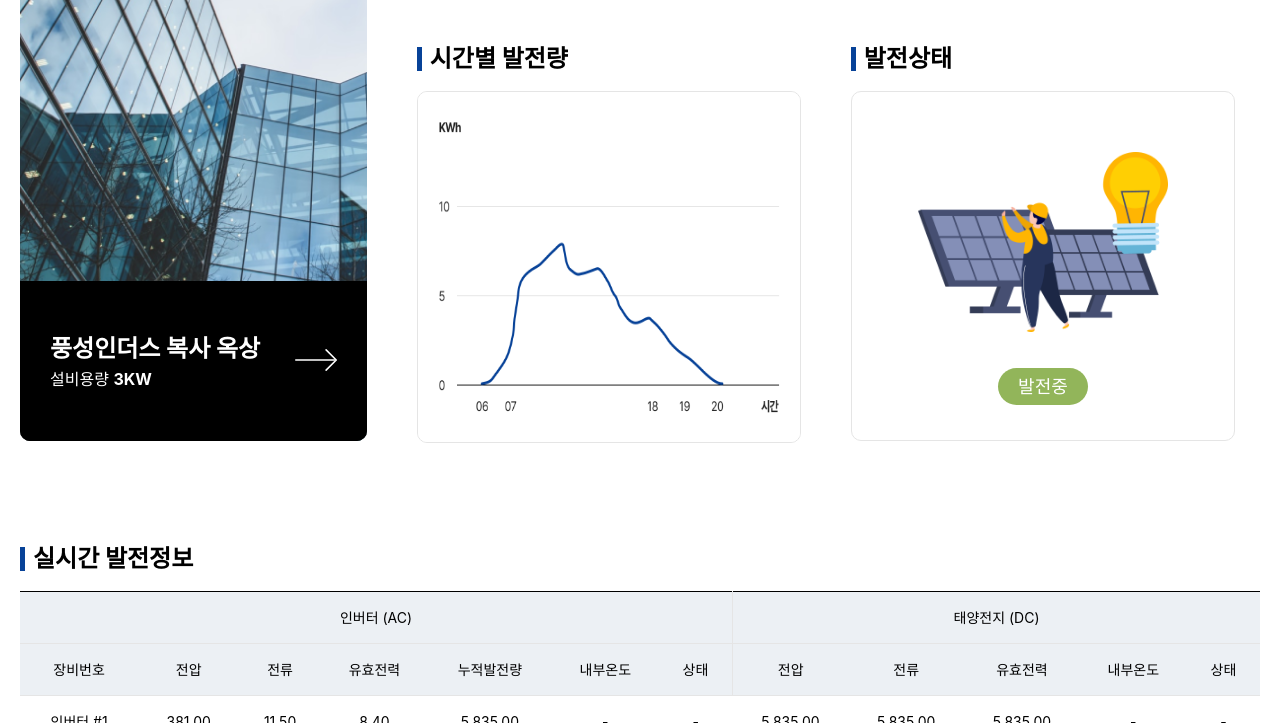
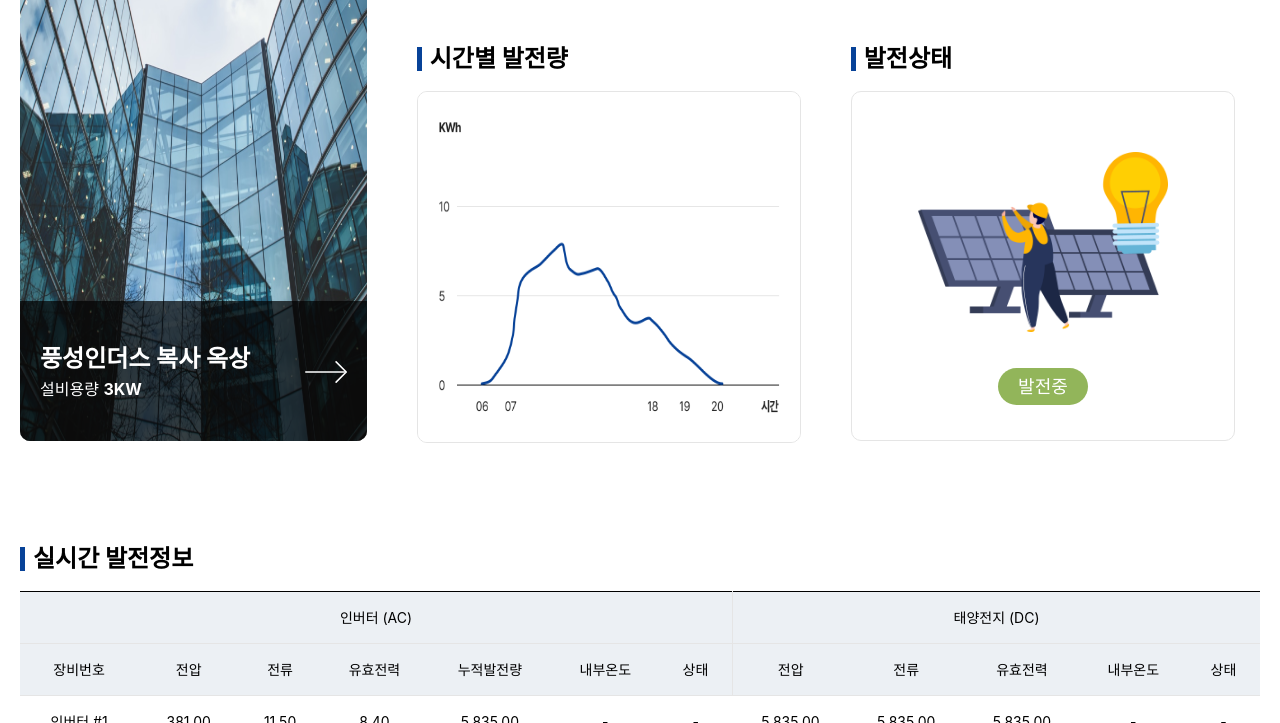
Before and after one commit to gudals/psindus, a plain HTML site: page index.html in a window 1280 px wide. Shown: the part 577-1300 px from the top of the page. Drawn offline with Linux system fonts and the light colour scheme; a web font is replaced by a local one.

Commit message:
dashboard2

```diff
--- a/css/contents.css
+++ b/css/contents.css
@@ -9,31 +9,38 @@
   border-radius: 10px;
   height: 800px;
   overflow: hidden;
-  background-image: url('../images/building1.png');
   position: relative;
-  background-repeat: no-repeat;
-  background-size: cover;
 }
 
-.onsite-info .contents .dim {
+.onsite-info .contents .dim-bg {
   background-color: black;
-  padding: 50px 30px;
+  padding: 70px 30px;
   color: #fff;
   overflow: hidden;
   position: absolute;
   bottom: 0;
+  left: 0;
   box-sizing: border-box;
   width: 100%;
+  opacity: 0.7;
 }
 
 .onsite-info .contents .dim .dim-text {
   float: left;
+  z-index: 999;
+  position: absolute;
+  left: 20px;
+  bottom: 40px;
+  color: #fff;
 }
-
 
 .onsite-info .contents .dim .icon-jumbo {
   float: right;
   margin: 8px 0;
+  position: absolute;
+  right: 20px;
+  bottom: 40px;
+  z-index: 999;
 }
 
 /* 발전형황 */
--- a/css/wifi-no.css
+++ b/css/wifi-no.css
@@ -15,24 +15,35 @@
   background-size: cover;
 }
 
-.onsite-info .contents .dim {
+.onsite-info .contents .dim-bg {
   background-color: black;
-  padding: 50px 30px;
+  padding: 70px 30px;
   color: #fff;
   overflow: hidden;
   position: absolute;
   bottom: 0;
+  left: 0;
   box-sizing: border-box;
   width: 100%;
+  opacity: 0.7;
 }
 
 .onsite-info .contents .dim .dim-text {
   float: left;
+  z-index: 999;
+  position: absolute;
+  left: 20px;
+  bottom: 40px;
+  color: #fff;
 }
 
 .onsite-info .contents .dim .icon-jumbo {
   float: right;
   margin: 8px 0;
+  position: absolute;
+  right: 20px;
+  bottom: 40px;
+  z-index: 999;
 }
 
 /* 발전형황 */
--- a/index.html
+++ b/index.html
@@ -1,5 +1,6 @@
 <!DOCTYPE html>
 <html lang="en">
+
 <head>
   <meta charset="UTF-8">
   <meta http-equiv="X-UA-Compatible" content="IE=edge">
@@ -10,6 +11,7 @@
   <link rel="stylesheet" href="./css/contents.css">
 
 </head>
+
 <body>
   <header id="header">
     <div class="logo">
@@ -59,7 +61,7 @@
     </nav>
     <div class="login">
       <ul>
-        <li class="color-grey">2021-12-13  14:15:29</li>
+        <li class="color-grey">2021-12-13 14:15:29</li>
         <li>
           <a href="#">
             <strong class="color-main">User</strong>님
@@ -85,6 +87,7 @@
     <section class="onsite-info cursor-pointer">
       <h2 class="title">현장정보</h2>
       <div class="contents">
+        <img src="./images/building1.png" alt="현장정보 사진" />
         <div class="dim">
           <div class="dim-text">
             <h2>풍성인더스 복사 옥상</h2>
@@ -93,6 +96,7 @@
           <div class="icon-jumbo">
             <img src="./images/arrow-right.svg" />
           </div>
+          <div class="dim-bg"></div>
         </div>
       </div>
     </section>
@@ -316,10 +320,11 @@
     menu_item.forEach((item, idx) => {
       const atag = item.querySelector('a').getAttribute('href')
 
-      if(atag == location_href) {
+      if (atag == location_href) {
         item.querySelector('a').classList.add('active')
       }
     })
   </script>
 </body>
+
 </html>
```
Also changed, not shown: wifi-no-admin.html (+8 -3 lines), wifi-no-user.html (+7 -2 lines), wifi-yes-admin.html (+7 -2 lines).
